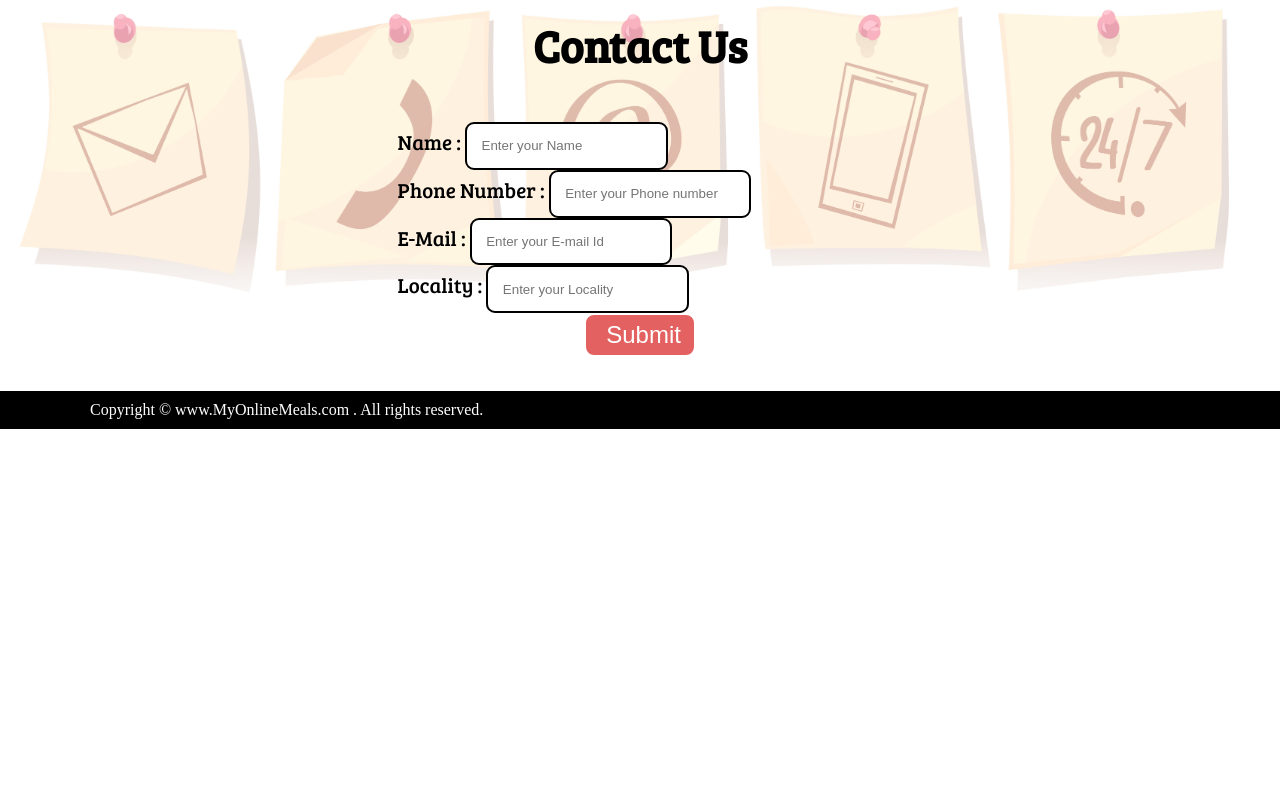
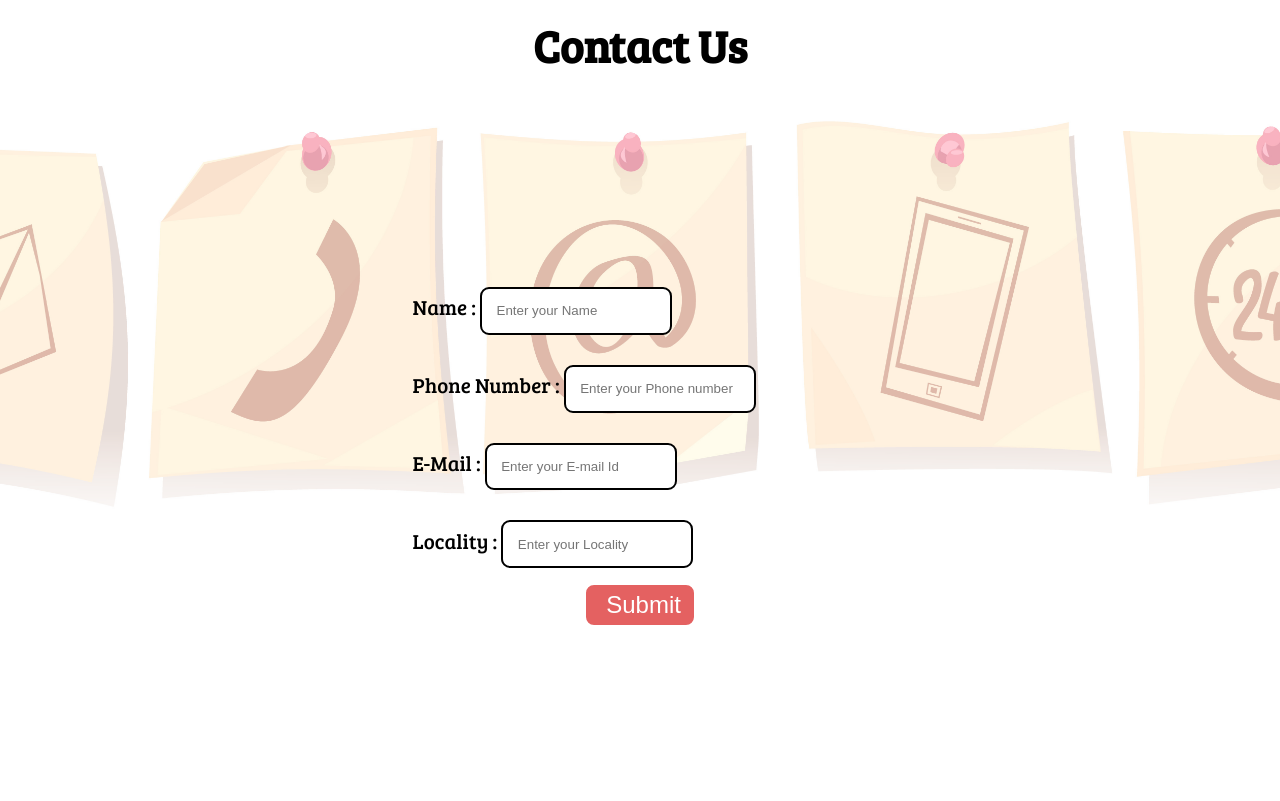
Before and after one commit to GShreya06/FoodDelivery_Website, a plain HTML site: page index.html in a window 1280 px wide. Shown: the part 1979-2780 px from the top of the page. Before the commit the page ends 2408 px from the top, so only its background shows below. Drawn offline with Linux system fonts and the light colour scheme.

Commit message:
Modified file

```diff
--- a/css/style.css
+++ b/css/style.css
@@ -193,7 +193,7 @@
 
 /* Contact us */
 
-#contact-section{
+#contact-section {
     position: relative;
 }
 
@@ -206,15 +206,15 @@
     z-index: -1;
     opacity: 0.5;
 }
-#contact-box{
+
+#contact-box {
     display: flex;
     justify-content: center;
     align-items: center;
     padding: 34px;
 }
 
-#contact-box input,
-#contact-box textarea{
+#contact-box input {
     position: relative;
     border: 2px solid black;
     margin: auto;
@@ -223,14 +223,21 @@
     border-radius: 9px;
 }
 
-#contact-box form{
+#contact-box form {
     width: 40%;
+    padding: 150px;
 
 }
 
-#contact-box label{
-    font-size:1.3rem;
+#contact-box .form-group {
+    padding: 15px;
+
+}
+
+#contact-box label {
+    font-size: 1.3rem;
     font-family: 'Bree Serif', serif;
+    margin: auto;
 
 }
 
@@ -243,10 +250,10 @@
 
 /* Footer */
 
-footer{
+footer {
     background-color: black;
     color: white;
-    padding: 10px 90px;
+    padding: 10px 690px;
 }
 
 
```
